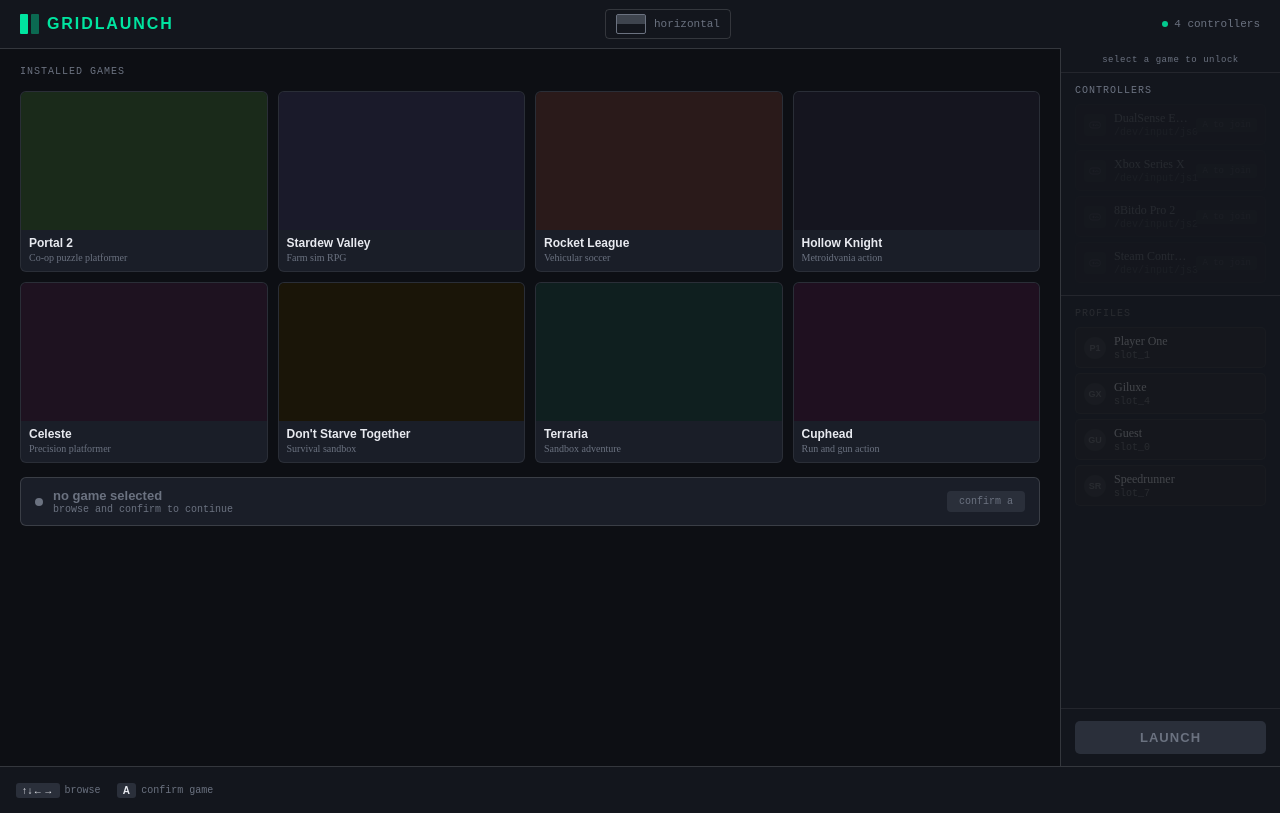
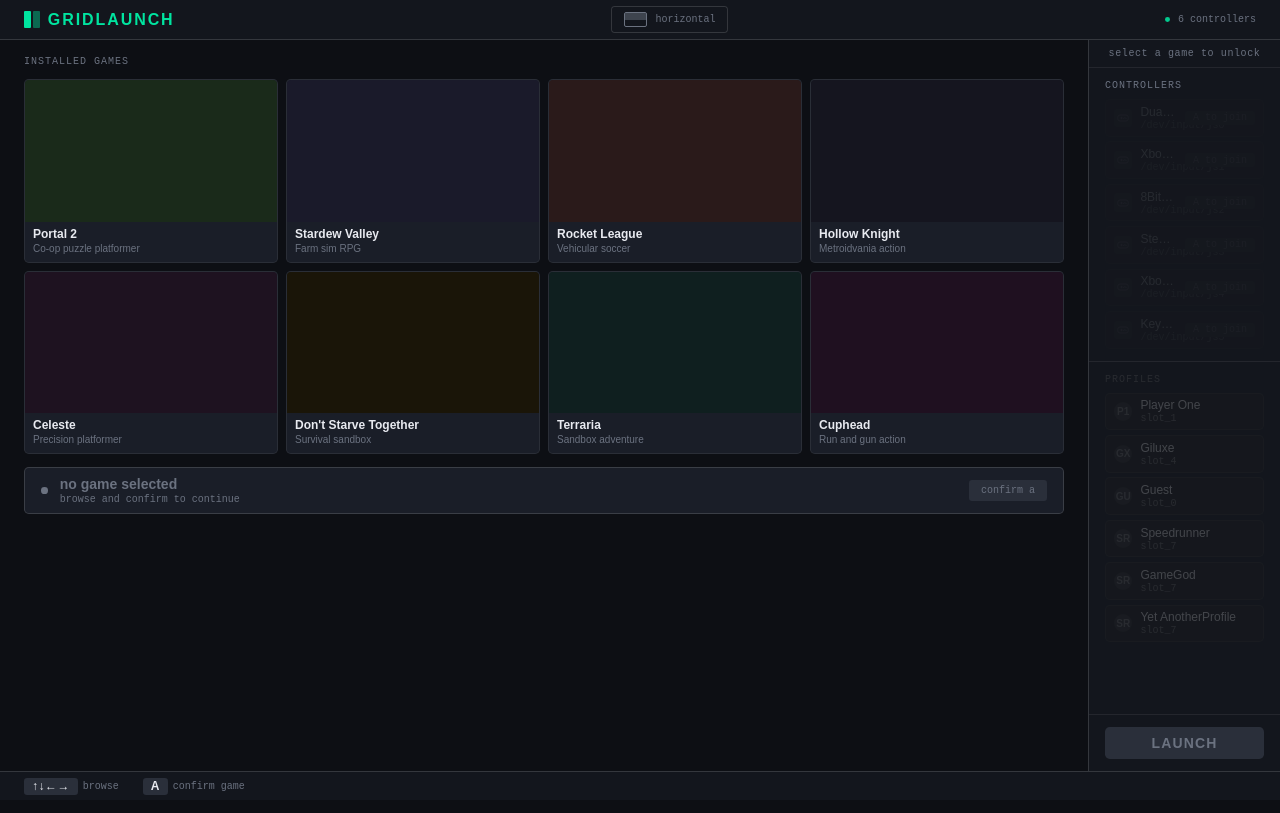
Before and after one commit to Bizangel/GridLaunch, a React (Vite) app in the folder src-ui/: page / in a window 1280 px wide. Built offline with nearby package versions, Linux system fonts and the light colour scheme.

Commit message:
Vibe coded scaling so it also looks good on 4k

```diff
--- a/src-ui/src/App.module.css
+++ b/src-ui/src/App.module.css
@@ -1,29 +1,32 @@
 .launcher {
     display: grid;
-    grid-template-rows: 48px 1fr 34px;
-    height: 100vh;
+    grid-template-rows: calc(var(--u) * 2.5) 1fr calc(var(--u) * 1.8);
+    height: 100%;
+    overflow: hidden;
     background: var(--bg);
 }
 
 .body {
     display: grid;
-    grid-template-columns: 1fr 220px;
+    grid-template-columns: 1fr calc(var(--u) * 12);
     min-height: 0;
     overflow: hidden;
 }
 
 .gamePane {
-    padding: 18px 20px;
+    padding: var(--sp-lg) var(--sp-xl);
     display: flex;
     flex-direction: column;
-    gap: 14px;
+    gap: var(--sp-md);
     overflow-y: auto;
+    min-height: 0;
 }
 
 .sectionLabel {
     font-family: var(--font-mono);
-    font-size: 10px;
+    font-size: var(--fs-xs);
     color: var(--mt);
-    letter-spacing: .1em;
+    letter-spacing: 0.1em;
     text-transform: uppercase;
+    flex-shrink: 0;
 }
--- a/src-ui/src/components/Confirmbar.module.css
+++ b/src-ui/src/components/Confirmbar.module.css
@@ -1,22 +1,23 @@
 .bar {
     background: rgba(0, 229, 160, 0.05);
     border: 1px solid rgba(0, 229, 160, 0.35);
-    border-radius: 6px;
-    padding: 10px 14px;
+    border-radius: var(--r-md);
+    padding: var(--sp-sm) var(--sp-lg);
     display: flex;
     align-items: center;
     justify-content: space-between;
+    flex-shrink: 0;
 }
 
 .gameInfo {
     display: flex;
     align-items: center;
-    gap: 10px;
+    gap: var(--sp-md);
 }
 
 .dot {
-    width: 8px;
-    height: 8px;
+    width: calc(var(--u) * 0.42);
+    height: calc(var(--u) * 0.42);
     border-radius: 50%;
     background: var(--p1);
     flex-shrink: 0;
@@ -24,30 +25,30 @@
 
 .name {
     font-family: var(--font-cond);
-    font-size: 14px;
+    font-size: var(--fs-lg);
     font-weight: 600;
     color: var(--p1);
 }
 
 .sub {
     font-family: var(--font-mono);
-    font-size: 10px;
+    font-size: var(--fs-xs);
     color: var(--p1);
     opacity: 0.7;
-    margin-top: 1px;
+    margin-top: 2px;
 }
 
 .changeBtn {
     font-family: var(--font-mono);
-    font-size: 10px;
-    padding: 4px 10px;
-    border-radius: 3px;
+    font-size: var(--fs-xs);
+    padding: var(--sp-xs) var(--sp-md);
+    border-radius: var(--r-sm);
     background: var(--dim);
     color: var(--mt);
     border: none;
     cursor: pointer;
+    text-transform: lowercase;
     transition: background 0.12s, color 0.12s;
-    text-transform: lowercase;
 }
 
 .changeBtn:hover {
--- a/src-ui/src/components/ControllerList.module.css
+++ b/src-ui/src/components/ControllerList.module.css
@@ -1,7 +1,7 @@
 .list {
     display: flex;
     flex-direction: column;
-    gap: 5px;
+    gap: var(--sp-xs);
     transition: opacity 0.2s, filter 0.2s;
 }
 
@@ -14,9 +14,9 @@
 .row {
     display: flex;
     align-items: center;
-    gap: 8px;
-    padding: 6px 8px;
-    border-radius: 5px;
+    gap: var(--sp-sm);
+    padding: var(--sp-xs) var(--sp-sm);
+    border-radius: var(--r-md);
     border: 1px solid var(--bdr);
     background: var(--surf2);
     position: relative;
@@ -42,13 +42,13 @@
     left: 0;
     top: 0;
     bottom: 0;
-    width: 3px;
+    width: calc(var(--u) * 0.16);
 }
 
 .icon {
-    width: 22px;
-    height: 22px;
-    border-radius: 4px;
+    width: calc(var(--u) * 1.15);
+    height: calc(var(--u) * 1.15);
+    border-radius: var(--r-sm);
     background: var(--dim);
     display: flex;
     align-items: center;
@@ -62,7 +62,7 @@
 }
 
 .name {
-    font-size: 12px;
+    font-size: var(--fs-sm);
     color: var(--tx);
     white-space: nowrap;
     overflow: hidden;
@@ -71,16 +71,16 @@
 
 .sub {
     font-family: var(--font-mono);
-    font-size: 10px;
+    font-size: var(--fs-xs);
     color: var(--mt);
     margin-top: 1px;
 }
 
 .badge {
     font-family: var(--font-mono);
-    font-size: 9px;
-    padding: 2px 6px;
-    border-radius: 3px;
+    font-size: var(--fs-xs);
+    padding: calc(var(--u) * 0.08) var(--sp-sm);
+    border-radius: var(--r-sm);
     background: var(--dim);
     color: var(--mt);
     flex-shrink: 0;
--- a/src-ui/src/components/GameGrid.module.css
+++ b/src-ui/src/components/GameGrid.module.css
@@ -1,21 +1,20 @@
 .grid {
     display: grid;
     grid-template-columns: repeat(4, 1fr);
-    gap: 10px;
+    gap: var(--sp-sm);
     align-content: start;
 }
 
-/* Confirm row spans all 4 columns */
 .confirmRow {
     grid-column: 1 / -1;
     background: var(--surf2);
     border: 1px solid var(--bdr2);
-    border-radius: 6px;
-    padding: 10px 14px;
+    border-radius: var(--r-md);
+    padding: var(--sp-sm) var(--sp-lg);
     display: flex;
     align-items: center;
     justify-content: space-between;
-    margin-top: 4px;
+    margin-top: var(--sp-xs);
     transition: border-color 0.15s, background 0.15s;
 }
 
@@ -27,12 +26,12 @@
 .confirmGame {
     display: flex;
     align-items: center;
-    gap: 10px;
+    gap: var(--sp-md);
 }
 
 .dot {
-    width: 8px;
-    height: 8px;
+    width: calc(var(--u) * 0.42);
+    height: calc(var(--u) * 0.42);
     border-radius: 50%;
     background: var(--mt);
     flex-shrink: 0;
@@ -45,7 +44,7 @@
 
 .confirmName {
     font-family: var(--font-cond);
-    font-size: 13px;
+    font-size: var(--fs-md);
     font-weight: 600;
     color: var(--mt);
     transition: color 0.15s;
@@ -57,16 +56,16 @@
 
 .confirmHint {
     font-family: var(--font-mono);
-    font-size: 10px;
+    font-size: var(--fs-xs);
     color: var(--mt);
-    margin-top: 1px;
+    margin-top: 2px;
 }
 
 .confirmBtn {
     font-family: var(--font-mono);
-    font-size: 10px;
-    padding: 5px 12px;
-    border-radius: 4px;
+    font-size: var(--fs-xs);
+    padding: var(--sp-xs) var(--sp-md);
+    border-radius: var(--r-sm);
     background: var(--dim);
     color: var(--mt);
     border: none;
@@ -85,11 +84,10 @@
     opacity: 0.85;
 }
 
-/* Game cards */
 .card {
     background: var(--surf2);
     border: 1px solid var(--bdr);
-    border-radius: 6px;
+    border-radius: var(--r-md);
     overflow: hidden;
     cursor: pointer;
     transition: border-color 0.12s, transform 0.1s, opacity 0.2s;
@@ -121,28 +119,28 @@
 
 .thumb {
     width: 100%;
-    aspect-ratio: 16 / 9;
+    aspect-ratio: 16/9;
 }
 
 .selectedBadge {
     position: absolute;
-    top: 5px;
-    right: 5px;
+    top: var(--sp-xs);
+    right: var(--sp-xs);
     background: var(--p1);
     color: #000;
     font-family: var(--font-mono);
-    font-size: 9px;
-    padding: 2px 5px;
-    border-radius: 3px;
+    font-size: var(--fs-xs);
+    padding: calc(var(--u) * 0.08) var(--sp-xs);
+    border-radius: var(--r-sm);
 }
 
 .info {
-    padding: 6px 8px 8px;
+    padding: var(--sp-xs) var(--sp-sm) var(--sp-sm);
 }
 
 .title {
     font-family: var(--font-cond);
-    font-size: 12px;
+    font-size: var(--fs-sm);
     font-weight: 600;
     color: var(--tx);
     white-space: nowrap;
@@ -151,7 +149,7 @@
 }
 
 .desc {
-    font-size: 10px;
+    font-size: var(--fs-xs);
     color: var(--mt);
     margin-top: 2px;
     white-space: nowrap;
--- a/src-ui/src/components/GamepadIcon.tsx
+++ b/src-ui/src/components/GamepadIcon.tsx
@@ -1,8 +1,8 @@
-type Props = { color?: string; size?: number }
+type Props = { color?: string; size?: string | number }
 
-export function GamepadIcon({ color = 'currentColor', size = 14 }: Props) {
+export function GamepadIcon({ color = 'currentColor', size = '1em' }: Props) {
   return (
-    <svg width={size} height={size} viewBox="0 0 16 16" fill="none" style={{ color }}>
+    <svg width={size} height={size} viewBox="0 0 16 16" fill="none" style={{ color, display: 'block' }}>
       <rect x="1" y="4" width="14" height="8" rx="3" stroke="currentColor" strokeWidth="1.2" />
       <line x1="5" y1="8" x2="7" y2="8" stroke="currentColor" strokeWidth="1.2" strokeLinecap="round" />
       <line x1="6" y1="7" x2="6" y2="9" stroke="currentColor" strokeWidth="1.2" strokeLinecap="round" />
--- a/src-ui/src/components/Hintbar.module.css
+++ b/src-ui/src/components/Hintbar.module.css
@@ -1,46 +1,45 @@
 .bar {
     background: var(--surf);
     border-top: 1px solid var(--bdr2);
-    padding: 6px 16px;
+    padding: 0 var(--sp-xl);
     display: flex;
     align-items: center;
     justify-content: space-between;
     flex-shrink: 0;
-    min-height: 34px;
 }
 
 .hints {
     display: flex;
     align-items: center;
-    gap: 16px;
+    gap: var(--sp-xl);
     flex-wrap: wrap;
 }
 
 .hint {
     display: flex;
     align-items: center;
-    gap: 5px;
+    gap: var(--sp-xs);
 }
 
 .key {
     background: var(--dim);
     color: var(--tx);
     font-family: var(--font-cond);
-    font-size: 10px;
+    font-size: var(--fs-sm);
     font-weight: 600;
-    border-radius: 3px;
-    padding: 2px 6px;
+    border-radius: var(--r-sm);
+    padding: calc(var(--u) * 0.1) var(--sp-sm);
     letter-spacing: 0.04em;
 }
 
 .label {
     font-family: var(--font-mono);
-    font-size: 10px;
+    font-size: var(--fs-xs);
     color: var(--mt);
 }
 
 .slotsOpen {
     font-family: var(--font-mono);
-    font-size: 10px;
+    font-size: var(--fs-xs);
     color: var(--mt);
 }
--- a/src-ui/src/components/ProfileList.module.css
+++ b/src-ui/src/components/ProfileList.module.css
@@ -1,7 +1,7 @@
 .section {
     display: flex;
     flex-direction: column;
-    gap: 8px;
+    gap: var(--sp-sm);
     transition: opacity 0.2s, filter 0.2s;
 }
 
@@ -13,14 +13,14 @@
 
 .title {
     font-family: var(--font-mono);
-    font-size: 10px;
+    font-size: var(--fs-xs);
     letter-spacing: 0.1em;
     text-transform: uppercase;
     color: var(--mt);
 }
 
 .pickerHint {
-    font-size: 10px;
+    font-size: var(--fs-xs);
     letter-spacing: 0;
     text-transform: none;
 }
@@ -28,15 +28,15 @@
 .list {
     display: flex;
     flex-direction: column;
-    gap: 5px;
+    gap: var(--sp-xs);
 }
 
 .row {
     display: flex;
     align-items: center;
-    gap: 8px;
-    padding: 6px 8px;
-    border-radius: 5px;
+    gap: var(--sp-sm);
+    padding: var(--sp-xs) var(--sp-sm);
+    border-radius: var(--r-md);
     border: 1px solid var(--bdr);
     background: var(--surf2);
     cursor: default;
@@ -56,15 +56,15 @@
 }
 
 .avatar {
-    width: 22px;
-    height: 22px;
+    width: calc(var(--u) * 1.15);
+    height: calc(var(--u) * 1.15);
     border-radius: 50%;
     background: var(--dim);
     display: flex;
     align-items: center;
     justify-content: center;
     font-family: var(--font-cond);
-    font-size: 9px;
+    font-size: var(--fs-xs);
     font-weight: 600;
     color: var(--mt);
     flex-shrink: 0;
@@ -76,7 +76,7 @@
 }
 
 .name {
-    font-size: 12px;
+    font-size: var(--fs-sm);
     color: var(--tx);
     white-space: nowrap;
     overflow: hidden;
@@ -85,21 +85,21 @@
 
 .save {
     font-family: var(--font-mono);
-    font-size: 10px;
+    font-size: var(--fs-xs);
     color: var(--mt);
     margin-top: 1px;
 }
 
 .ownerBadge {
     font-family: var(--font-mono);
-    font-size: 9px;
-    padding: 2px 5px;
-    border-radius: 3px;
+    font-size: var(--fs-xs);
+    padding: calc(var(--u) * 0.08) var(--sp-xs);
+    border-radius: var(--r-sm);
     flex-shrink: 0;
 }
 
 .selectHint {
-    font-size: 10px;
+    font-size: var(--fs-xs);
     color: var(--mt);
     flex-shrink: 0;
 }
--- a/src-ui/src/components/Sidebar.module.css
+++ b/src-ui/src/components/Sidebar.module.css
@@ -4,47 +4,48 @@
     border-left: 1px solid var(--bdr2);
     background: var(--surf);
     min-height: 0;
+    overflow: hidden;
 }
 
 .lockMsg {
     text-align: center;
     font-family: var(--font-mono);
-    font-size: 9px;
+    font-size: var(--fs-xs);
     color: var(--mt);
-    padding: 7px 12px;
+    padding: var(--sp-sm) var(--sp-md);
     border-bottom: 1px solid var(--bdr);
     letter-spacing: 0.06em;
 }
 
 .section {
-    padding: 12px 14px;
+    padding: var(--sp-md) var(--sp-lg);
     border-bottom: 1px solid var(--bdr);
     display: flex;
     flex-direction: column;
-    gap: 8px;
+    gap: var(--sp-sm);
 }
 
 .sectionTitle {
     font-family: var(--font-mono);
-    font-size: 10px;
+    font-size: var(--fs-xs);
     letter-spacing: 0.1em;
     text-transform: uppercase;
     color: var(--mt);
 }
 
 .launchArea {
-    padding: 12px 14px;
+    padding: var(--sp-md) var(--sp-lg);
     background: var(--surf);
     flex-shrink: 0;
 }
 
 .launchBtn {
     width: 100%;
-    padding: 9px;
+    padding: var(--sp-sm);
     border: none;
-    border-radius: 5px;
+    border-radius: var(--r-md);
     font-family: var(--font-cond);
-    font-size: 13px;
+    font-size: var(--fs-md);
     font-weight: 600;
     letter-spacing: 0.08em;
     text-transform: uppercase;
--- a/src-ui/src/components/Sidebar.tsx
+++ b/src-ui/src/components/Sidebar.tsx
@@ -21,7 +21,7 @@
         <ControllerList />
       </div>
 
-      <div className={styles.section} style={{ flex: 1, overflowY: 'auto' }}>
+      <div className={styles.section} style={{ flex: 1, overflowY: 'auto', minHeight: 0 }}>
         <ProfileList />
       </div>
 
--- a/src-ui/src/components/TopBar.module.css
+++ b/src-ui/src/components/TopBar.module.css
@@ -4,33 +4,32 @@
     display: flex;
     align-items: center;
     justify-content: space-between;
-    padding: 0 20px;
-    height: 48px;
+    padding: 0 var(--sp-xl);
     flex-shrink: 0;
 }
 
 .logo {
     font-family: var(--font-cond);
-    font-size: 16px;
+    font-size: var(--fs-lg);
     font-weight: 600;
     letter-spacing: 0.12em;
     color: var(--p1);
     text-transform: uppercase;
     display: flex;
     align-items: center;
-    gap: 8px;
+    gap: var(--sp-sm);
 }
 
 .logoIcon {
     display: flex;
     align-items: center;
-    gap: 3px;
+    gap: calc(var(--u) * 0.15);
 }
 
 .logoHalf {
     display: block;
-    width: 8px;
-    height: 20px;
+    width: calc(var(--u) * 0.42);
+    height: calc(var(--u) * 1.05);
     background: var(--p1);
     border-radius: 1px;
 }
@@ -42,14 +41,14 @@
 .splitToggle {
     display: flex;
     align-items: center;
-    gap: 8px;
+    gap: var(--sp-sm);
     font-family: var(--font-mono);
-    font-size: 11px;
+    font-size: var(--fs-xs);
     color: var(--mt);
     cursor: pointer;
-    padding: 4px 10px;
+    padding: var(--sp-xs) var(--sp-md);
     border: 1px solid var(--bdr2);
-    border-radius: 4px;
+    border-radius: var(--r-sm);
     background: transparent;
     transition: border-color 0.15s, color 0.15s;
     text-transform: lowercase;
@@ -61,8 +60,8 @@
 }
 
 .splitIcon {
-    width: 28px;
-    height: 18px;
+    width: calc(var(--u) * 1.46);
+    height: calc(var(--u) * 0.94);
     border: 1px solid currentColor;
     border-radius: 2px;
     overflow: hidden;
@@ -90,19 +89,18 @@
 
 .ctrlCount {
     font-family: var(--font-mono);
-    font-size: 11px;
+    font-size: var(--fs-xs);
     color: var(--mt);
     display: flex;
     align-items: center;
-    gap: 6px;
+    gap: var(--sp-sm);
 }
 
 .statusDot {
-    width: 6px;
-    height: 6px;
+    width: calc(var(--u) * 0.31);
+    height: calc(var(--u) * 0.31);
     border-radius: 50%;
     background: var(--p1);
-    display: inline-block;
     animation: pulse 2s infinite;
 }
 
@@ -110,10 +108,10 @@
 
     0%,
     100% {
-        opacity: 1;
+        opacity: 1
     }
 
     50% {
-        opacity: 0.4;
+        opacity: 0.4
     }
 }
--- a/src-ui/src/data.ts
+++ b/src-ui/src/data.ts
@@ -16,13 +16,17 @@
   { id: 1, name: 'Xbox Series X',    devPath: '/dev/input/js1' },
   { id: 2, name: '8Bitdo Pro 2',     devPath: '/dev/input/js2' },
   { id: 3, name: 'Steam Controller', devPath: '/dev/input/js3' },
+  { id: 4, name: 'Xbox 360 Controller', devPath: '/dev/input/js4' },
+  { id: 5, name: 'Keychron Link', devPath: '/dev/input/js5' },
 ]
 
 export const PROFILES: Profile[] = [
   { id: 0, name: 'Player One',   saveSlot: 'slot_1', initials: 'P1' },
   { id: 1, name: 'Giluxe',       saveSlot: 'slot_4', initials: 'GX' },
   { id: 2, name: 'Guest',        saveSlot: 'slot_0', initials: 'GU' },
-  { id: 3, name: 'Speedrunner',  saveSlot: 'slot_7', initials: 'SR' },
+  { id: 3, name: 'Speedrunner', saveSlot: 'slot_7', initials: 'SR' },
+  { id: 4, name: 'GameGod', saveSlot: 'slot_7', initials: 'SR' },
+  { id: 5, name: 'Yet AnotherProfile',  saveSlot: 'slot_7', initials: 'SR' },
 ]
 
 export const PLAYER_COLORS = ['#00e5a0', '#00bfff', '#ff6b6b', '#ffd166'] as const
--- a/src-ui/src/index.css
+++ b/src-ui/src/index.css
@@ -1,9 +1,19 @@
+*,
+*::before,
+*::after {
+  box-sizing: border-box;
+}
+
 * {
   margin: 0;
   padding: 0;
 }
 
 :root {
+  /* Scales from 1080p floor up to 4K, capped so it doesn't go wild on ultrawide */
+  --u: clamp(16px, 1.1vw, 32px);
+
+  /* Colors */
   --bg: #0d0f14;
   --surf: #13161d;
   --surf2: #1a1e28;
@@ -16,9 +26,51 @@
   --p2: #00bfff;
   --p3: #ff6b6b;
   --p4: #ffd166;
+
+  /* Typography */
   --font-mono: monospace;
   --font-cond: sans-serif;
   --font-ui: sans-serif;
+
+  /* Font sizes — all relative to --u */
+  --fs-xs: calc(var(--u) * 0.625);
+  /* ~10px @ 1080p, ~17px @ 4K */
+  --fs-sm: calc(var(--u) * 0.75);
+  /* ~12px @ 1080p, ~21px @ 4K */
+  --fs-md: calc(var(--u) * 0.875);
+  /* ~14px @ 1080p, ~24px @ 4K */
+  --fs-lg: calc(var(--u) * 1.0);
+  /* ~16px @ 1080p, ~28px @ 4K */
+  --fs-xl: calc(var(--u) * 1.25);
+  /* ~20px @ 1080p, ~35px @ 4K */
+
+  /* Spacing */
+  --sp-xs: calc(var(--u) * 0.3);
+  --sp-sm: calc(var(--u) * 0.5);
+  --sp-md: calc(var(--u) * 0.75);
+  --sp-lg: calc(var(--u) * 1.0);
+  --sp-xl: calc(var(--u) * 1.5);
+
+  /* Radii */
+  --r-sm: calc(var(--u) * 0.2);
+  --r-md: calc(var(--u) * 0.3);
+  --r-lg: calc(var(--u) * 0.4);
+}
+
+html,
+body,
+#root {
+  width: 100%;
+  height: 100%;
+  overflow: hidden;
+}
+
+body {
+  background: var(--bg);
+  color: var(--tx);
+  font-family: var(--font-ui);
+  font-size: var(--fs-md);
+  -webkit-font-smoothing: antialiased;
 }
 
 #root {
```
